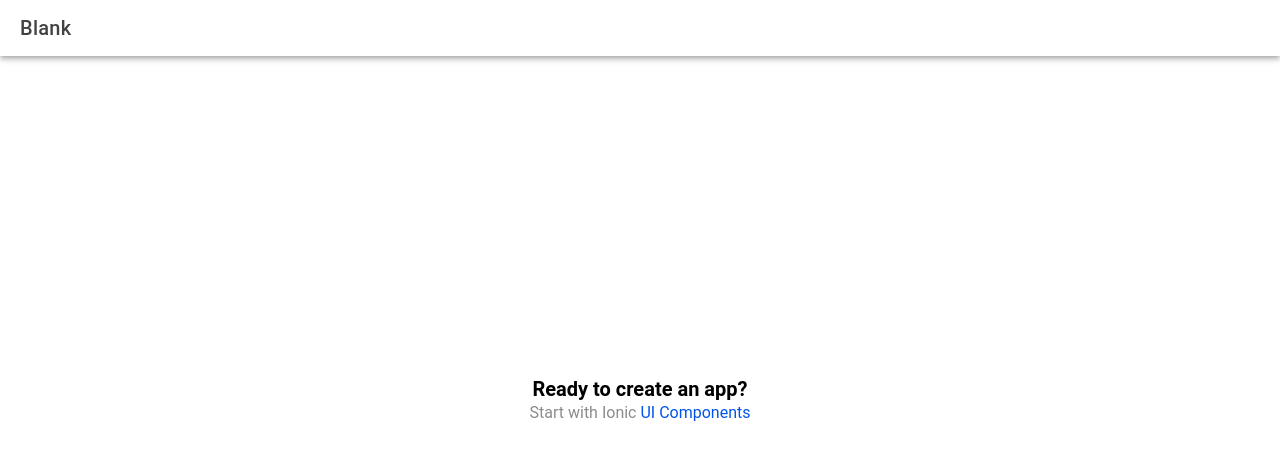
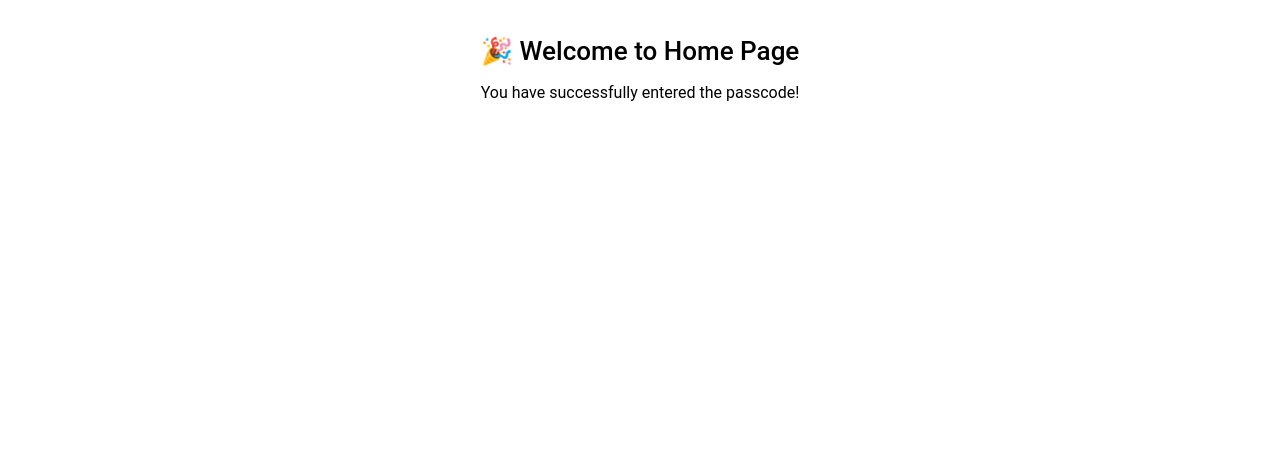
Before and after one commit to Opop29/Toltul-ad, a React (Vite) app: page /Toltul-ad/home in a window 1280 px wide. Shown: the top 460 px of the page. Built offline with nearby package versions, Linux system fonts and the light colour scheme.

Commit message:
adding functiong accespage by enter pacode and small willcome for home

```diff
--- a/src/App.tsx
+++ b/src/App.tsx
@@ -2,16 +2,14 @@ import { Redirect, Route } from 'react-router-dom';
 import { IonApp, IonRouterOutlet, setupIonicReact } from '@ionic/react';
 import { IonReactRouter } from '@ionic/react-router';
 import Home from './pages/Home';
+import EnterPasscode from './pages/EnterPasscode';
 
-/* Core CSS required for Ionic components to work properly */
 import '@ionic/react/css/core.css';
 
-/* Basic CSS for apps built with Ionic */
 import '@ionic/react/css/normalize.css';
 import '@ionic/react/css/structure.css';
 import '@ionic/react/css/typography.css';
 
-/* Optional CSS utils that can be commented out */
 import '@ionic/react/css/padding.css';
 import '@ionic/react/css/float-elements.css';
 import '@ionic/react/css/text-alignment.css';
@@ -21,20 +19,24 @@ import '@ionic/react/css/display.css';
 
 import '@ionic/react/css/palettes/dark.system.css';
 
-/* Theme variables */
 import './theme/variables.css';
 
 setupIonicReact();
 
 const App: React.FC = () => (
- <IonApp>
+  <IonApp>
     <IonReactRouter>
       <IonRouterOutlet>
-      <Route exact path="/Toltul-ad/home">
+        <Route exact path="/Toltul-ad/enter">
+          <EnterPasscode />
+        </Route>
+
+        <Route exact path="/Toltul-ad/home">
           <Home />
         </Route>
+
         <Route exact path="/Toltul-ad/">
-        <Redirect to="/Toltul-ad/home" />
+          <Redirect to="/Toltul-ad/enter" />
         </Route>
       </IonRouterOutlet>
     </IonReactRouter>
--- a/src/pages/EnterPasscode.tsx
+++ b/src/pages/EnterPasscode.tsx
@@ -1,7 +1,7 @@
 import React, { useState } from "react";
 import { IonPage, IonContent, IonInput, IonButton, IonToast } from "@ionic/react";
 import { useHistory } from "react-router-dom";
-import { supabase } from "../supabaseClient"; // make sure you have supabase client setup
+import { supabase } from "../utils/supabaseClient";
 
 const EnterPasscode: React.FC = () => {
   const [passcode, setPasscode] = useState("");
--- a/src/pages/Home.tsx
+++ b/src/pages/Home.tsx
@@ -1,22 +1,13 @@
 import { IonContent, IonHeader, IonPage, IonTitle, IonToolbar } from '@ionic/react';
 import ExploreContainer from '../components/ExploreContainer';
 import './Home.css';
-
+import React from "react";
 const Home: React.FC = () => {
   return (
     <IonPage>
-      <IonHeader>
-        <IonToolbar>
-          <IonTitle>Blank</IonTitle>
-        </IonToolbar>
-      </IonHeader>
-      <IonContent fullscreen>
-        <IonHeader collapse="condense">
-          <IonToolbar>
-            <IonTitle size="large">Blank</IonTitle>
-          </IonToolbar>
-        </IonHeader>
-        <ExploreContainer />
+      <IonContent className="ion-padding ion-text-center">
+        <h1>🎉 Welcome to Home Page</h1>
+        <p>You have successfully entered the passcode!</p>
       </IonContent>
     </IonPage>
   );
```
Also changed, not shown: 1 other file (tests, documents, lock files or other folders).
